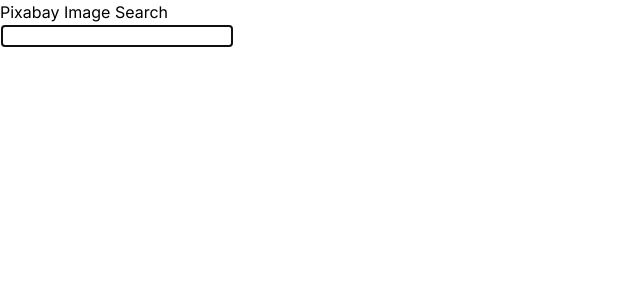
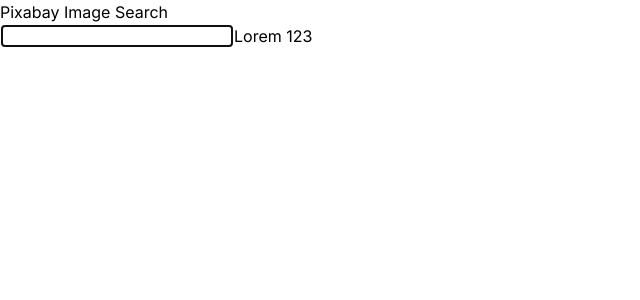
Before and after one commit to garabedium/pixabay, a Next.js app: page / in a window 1280 px wide. Shown: the top 300 px of the page, without its empty margins (0-640 px from the left). Built offline with nearby package versions, Linux system fonts and the light colour scheme.

Commit message:
feat: add dynamic image route

```diff
--- /dev/null
+++ b/src/app/images/[imageSlug]/page.tsx
@@ -0,0 +1,8 @@
+export default function PixabayImage({ params }: { params: { imageSlug: string }}) {
+  const { imageSlug } = params;
+
+  return (
+    <h2>{imageSlug}</h2>
+  )
+
+}
--- a/src/app/page.tsx
+++ b/src/app/page.tsx
@@ -1,6 +1,7 @@
 "use client";
 
 import { useState, useCallback, useEffect } from "react";
+import Link from "next/link";
 
 export default function Home() {
   const [query, setQuery] = useState('');
@@ -44,7 +45,7 @@ export default function Home() {
           value={query}
           onChange={handleQuery}
         />
-
+        <Link href="/images/lorem-123">Lorem 123</Link>
         {error}
       </div>
     </main>
```
Also changed, not shown: 1 other file (tests, documents, lock files or other folders).
